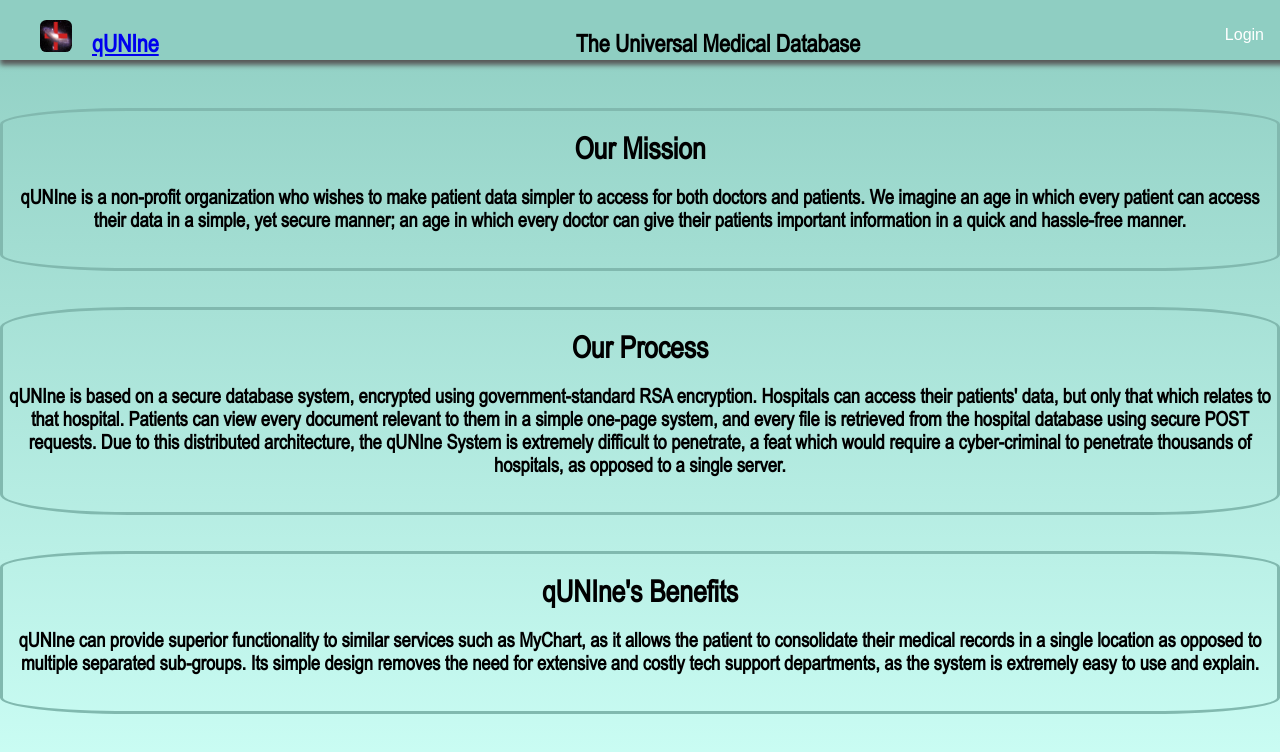
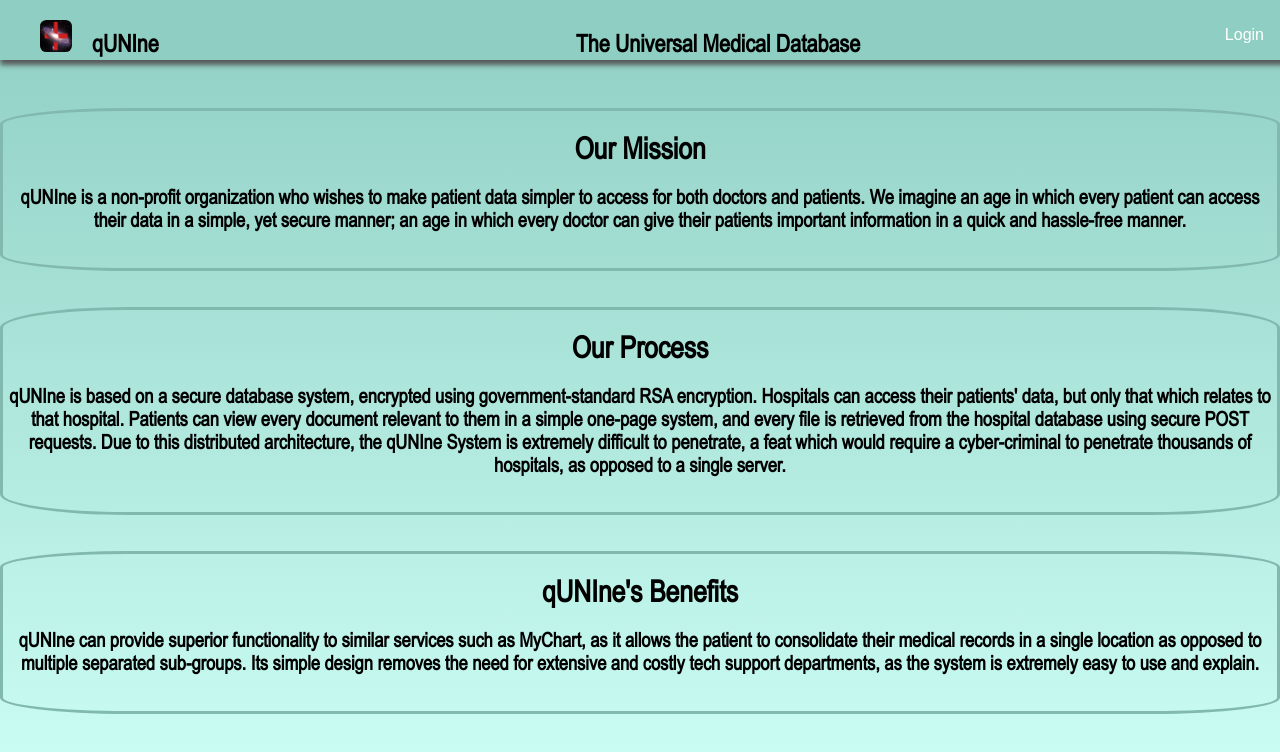
Before and after one commit to Qunine/qunine.github.io, a plain HTML site: page index.html in a window 1280 px wide. Drawn offline with Linux system fonts and the light colour scheme.

Commit message:
edit link styling

```diff
--- a/styles/main.css
+++ b/styles/main.css
@@ -137,3 +137,7 @@ column {
   border: rgb(129, 185, 175) 3px solid;
   border-radius: 10%;
 }
+h2 a {
+  text-decoration: none;
+  color: black;
+}
```
